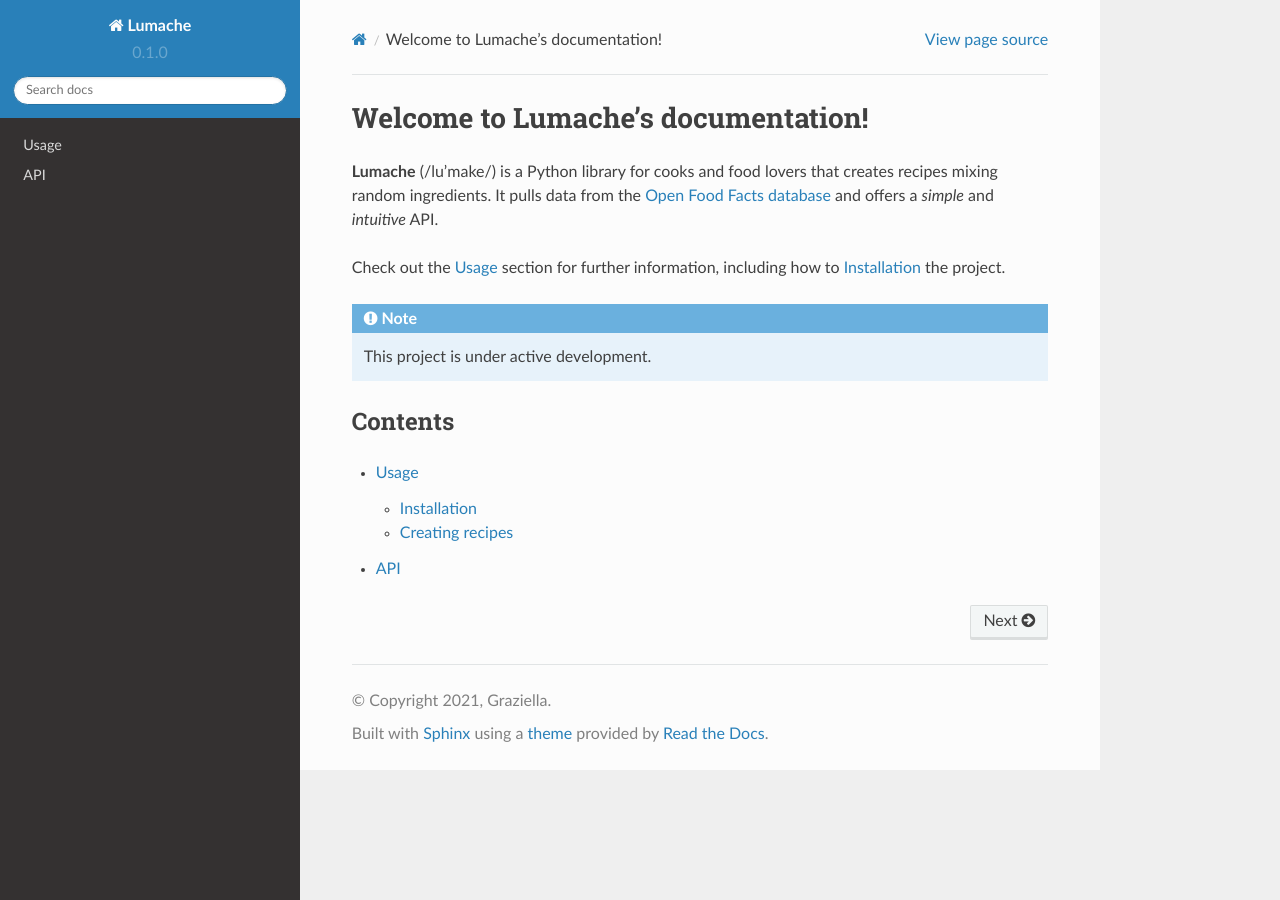
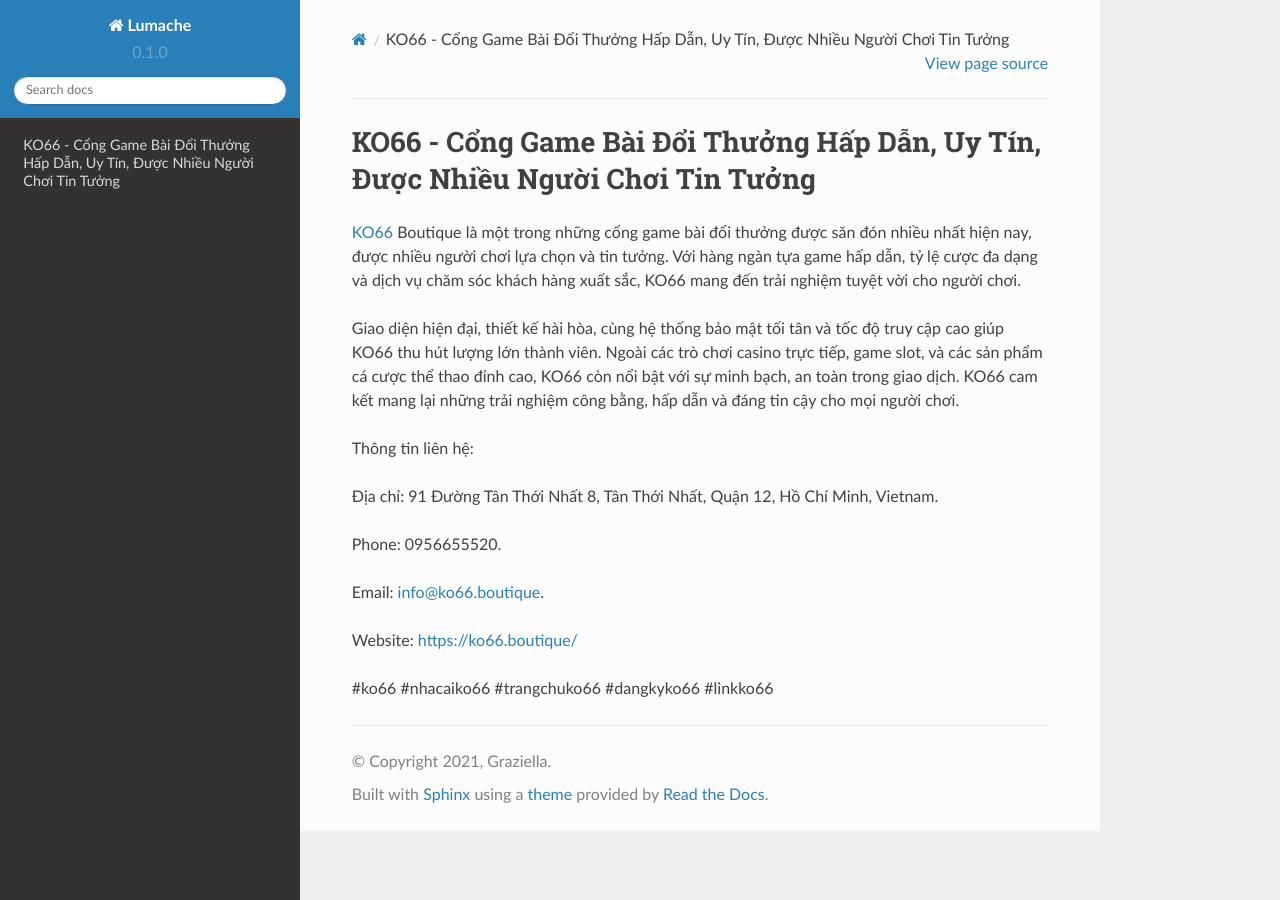
Before and after one commit to luongchanvien962/ko66boutique, a Sphinx documentation site: the page built from docs/source/index.rst, in a window 1280 px wide. Built offline with Sphinx 7.4.7 and the Read the Docs theme 2.0.0, drawn with Linux system fonts in a browser that asks for light colours.

Commit message:
Update index.rst

```diff
--- a/docs/source/index.rst
+++ b/docs/source/index.rst
@@ -1,22 +1,18 @@
-Welcome to Lumache's documentation!
+KO66 - Cổng Game Bài Đổi Thưởng Hấp Dẫn, Uy Tín, Được Nhiều Người Chơi Tin Tưởng
 ===================================
 
-**Lumache** (/lu'make/) is a Python library for cooks and food lovers
-that creates recipes mixing random ingredients.
-It pulls data from the `Open Food Facts database <https://world.openfoodfacts.org/>`_
-and offers a *simple* and *intuitive* API.
+`KO66 <https://ko66.boutique/>`_ Boutique là một trong những cổng game bài đổi thưởng được săn đón nhiều nhất hiện nay, được nhiều người chơi lựa chọn và tin tưởng. Với hàng ngàn tựa game hấp dẫn, tỷ lệ cược đa dạng và dịch vụ chăm sóc khách hàng xuất sắc, KO66 mang đến trải nghiệm tuyệt vời cho người chơi.
 
-Check out the :doc:`usage` section for further information, including
-how to :ref:`installation` the project.
+Giao diện hiện đại, thiết kế hài hòa, cùng hệ thống bảo mật tối tân và tốc độ truy cập cao giúp KO66 thu hút lượng lớn thành viên. Ngoài các trò chơi casino trực tiếp, game slot, và các sản phẩm cá cược thể thao đỉnh cao, KO66 còn nổi bật với sự minh bạch, an toàn trong giao dịch. KO66 cam kết mang lại những trải nghiệm công bằng, hấp dẫn và đáng tin cậy cho mọi người chơi.
 
-.. note::
+Thông tin liên hệ:
 
-   This project is under active development.
+Địa chỉ: 91 Đường Tân Thới Nhất 8, Tân Thới Nhất, Quận 12, Hồ Chí Minh, Vietnam.
 
-Contents
---------
+Phone: 0956655520.
 
-.. toctree::
+Email: info@ko66.boutique.
 
-   usage
-   api
+Website: https://ko66.boutique/
+
+#ko66 #nhacaiko66 #trangchuko66 #dangkyko66 #linkko66
```
